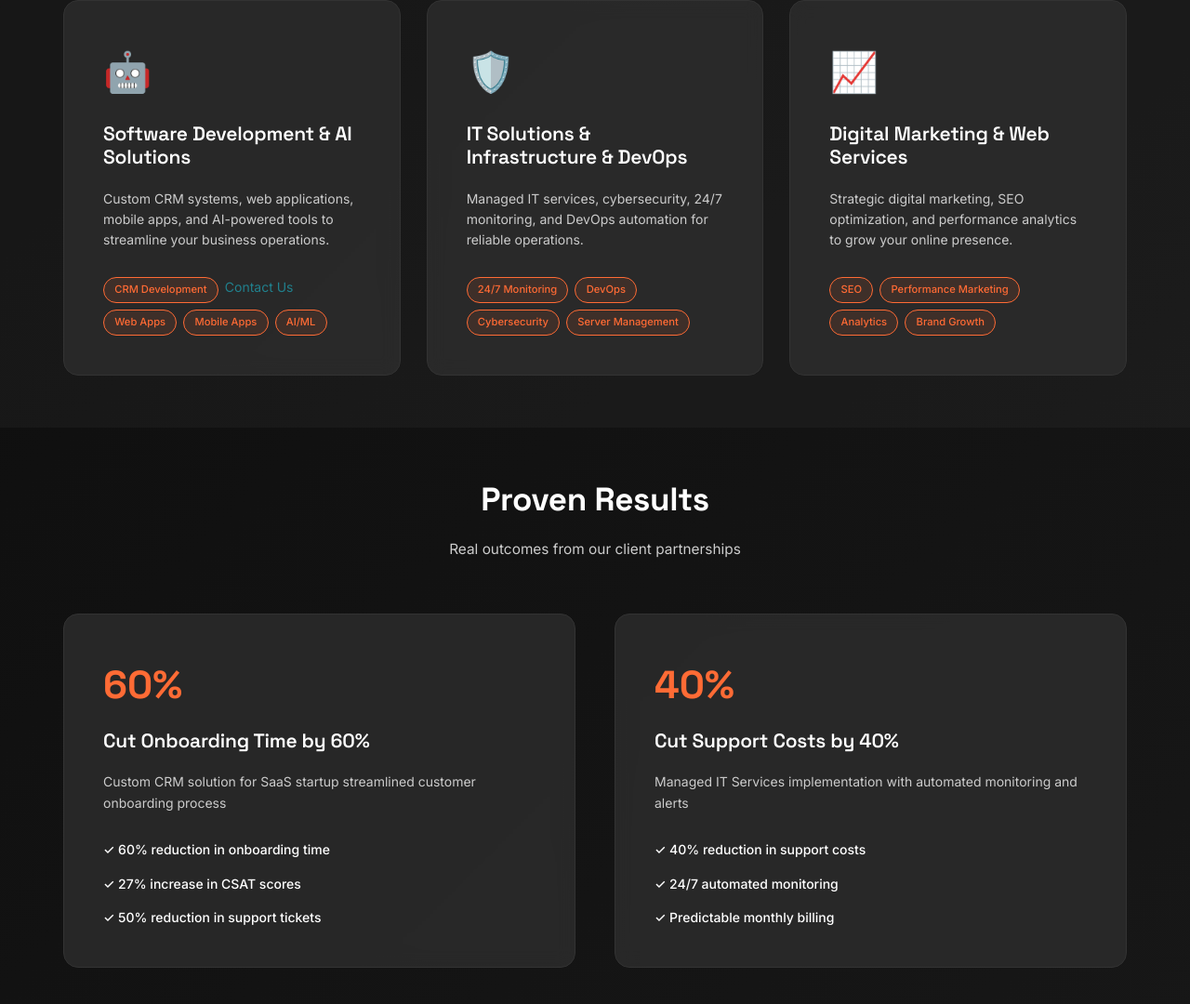
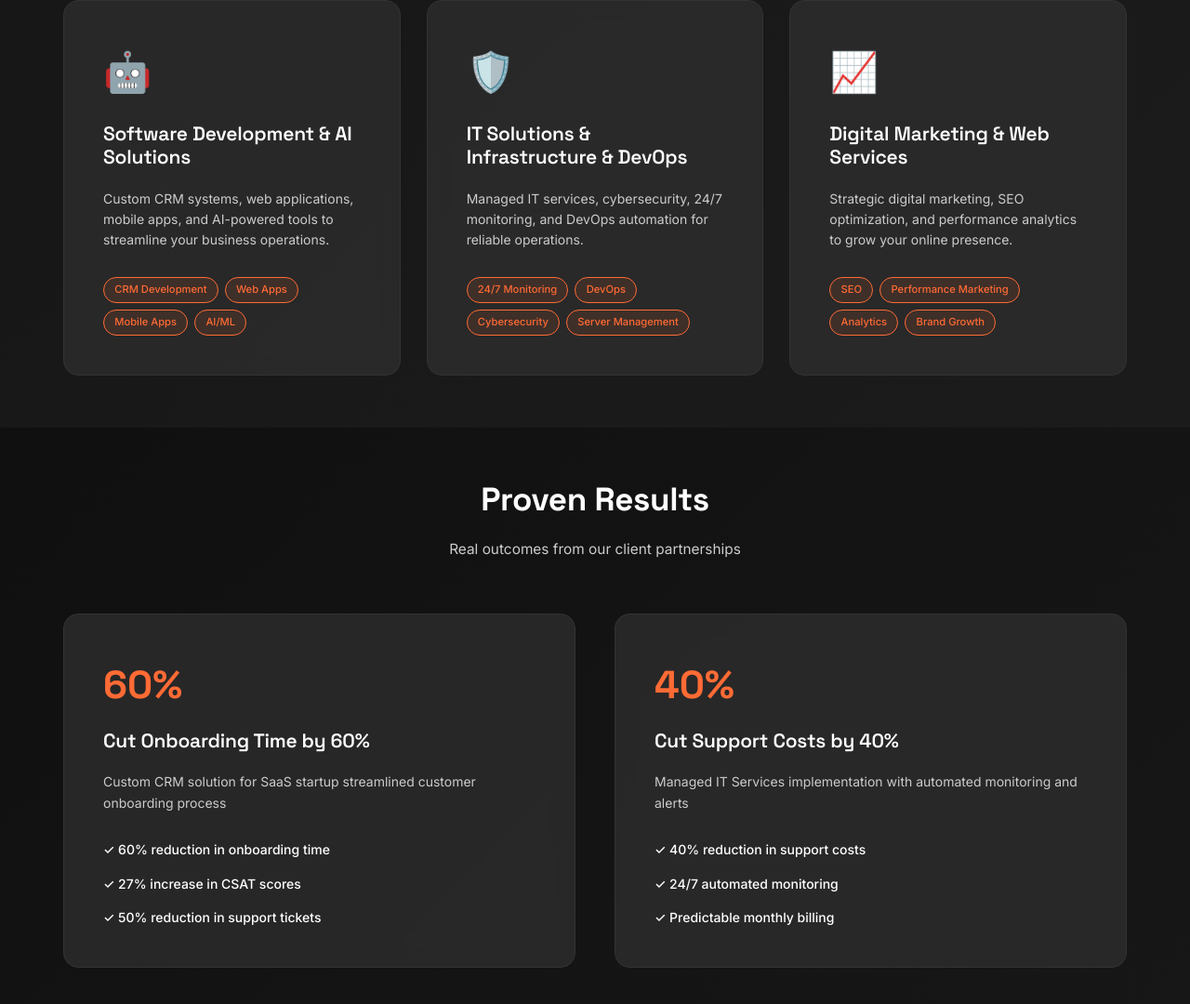
Before and after one commit to SS-CloudMaster/SOW_Template_Management_Tool, a plain HTML site: page index.html in a window 1280 px wide. Shown: the part 1049-2129 px from the top of the page at 93% size. Drawn offline with Linux system fonts and the light colour scheme.

Commit message:
back changes

```diff
--- a/index.html
+++ b/index.html
@@ -133,7 +133,6 @@
                         <p>Custom CRM systems, web applications, mobile apps, and AI-powered tools to streamline your business operations.</p>
                         <div class="service-tags">
                             <span class="tag">CRM Development</span>
-                            <a href="/contact" class="contact-btn">Contact Us</a>
                             <span class="tag">Web Apps</span>
                             <span class="tag">Mobile Apps</span>
                             <span class="tag">AI/ML</span>
```
